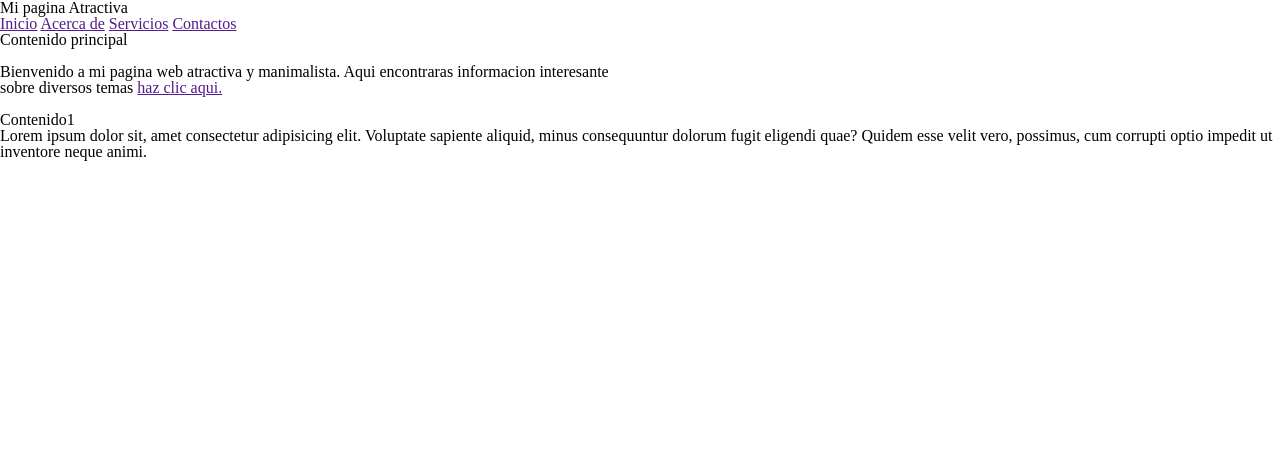
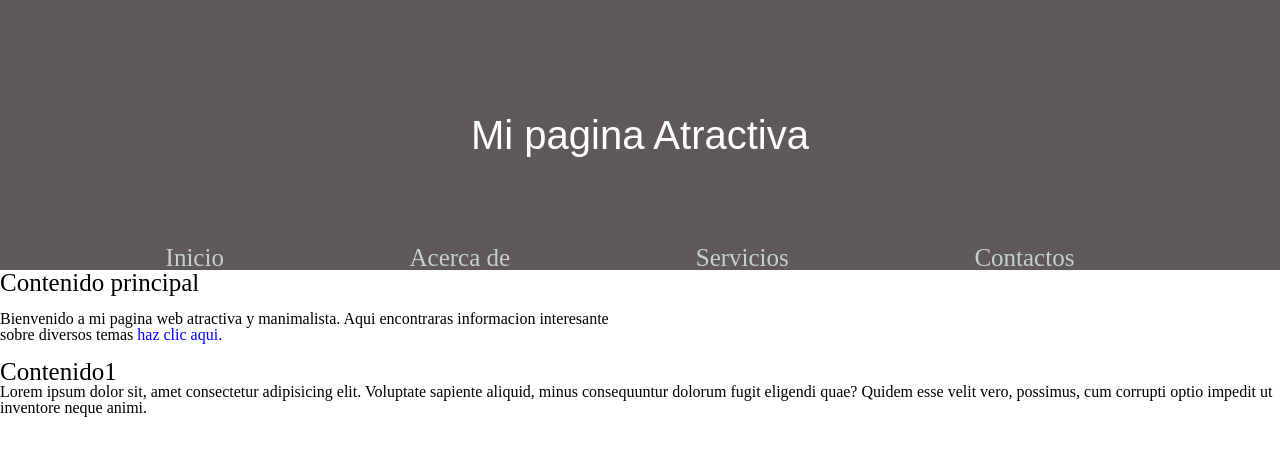
Before and after one commit to Razor-prime/pagina, a plain HTML site: page index.html in a window 1280 px wide. Drawn offline with nearby package versions, Linux system fonts and the light colour scheme; files that its build step writes are made by us from their sources; the site is published under a folder, as on GitHub Pages, so addresses that start at the root find nothing.

Commit message:
Update index.html

```diff
--- a/index.html
+++ b/index.html
@@ -4,7 +4,7 @@
   <meta charset="UTF-8">
   <meta name="viewport" content="width=device-width, initial-scale=1.0">
   <link rel="stylesheet" href="https://cdnjs.cloudflare.com/ajax/libs/meyer-reset/2.0/reset.min.css" />
-  <link rel="stylesheet" href="/css/nav.css">
+  <link rel="stylesheet" href="nav.css">
   <title>Document</title>
 </head>
 <body>
```
